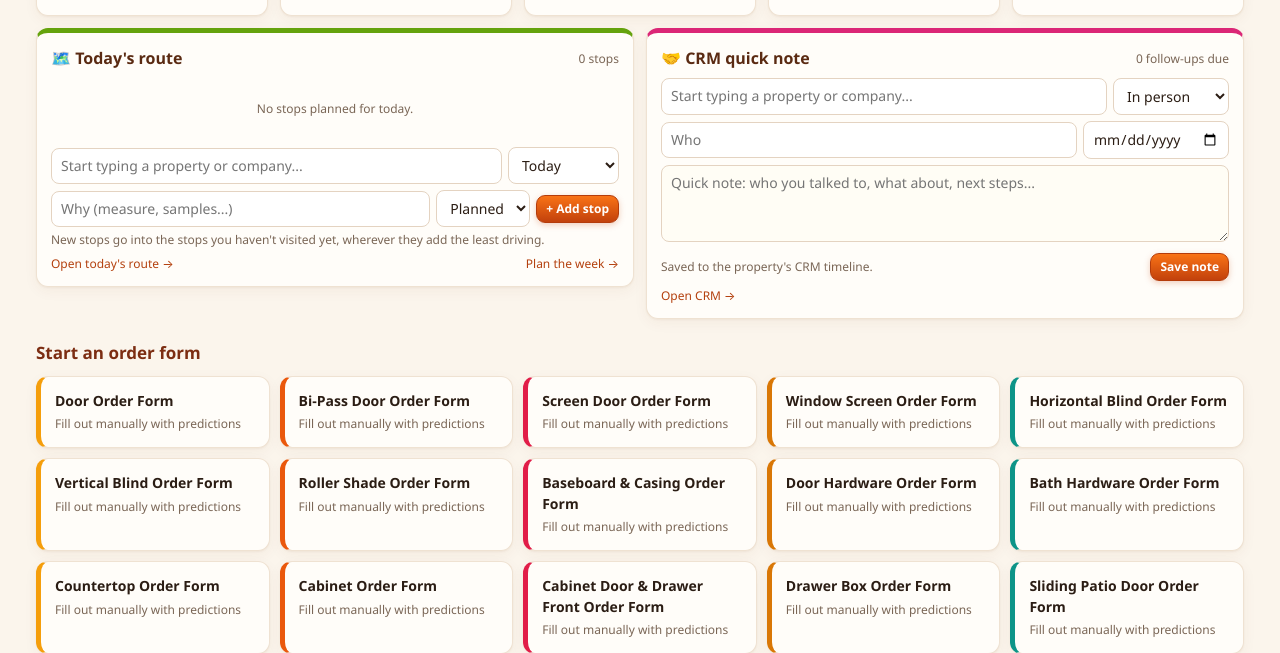
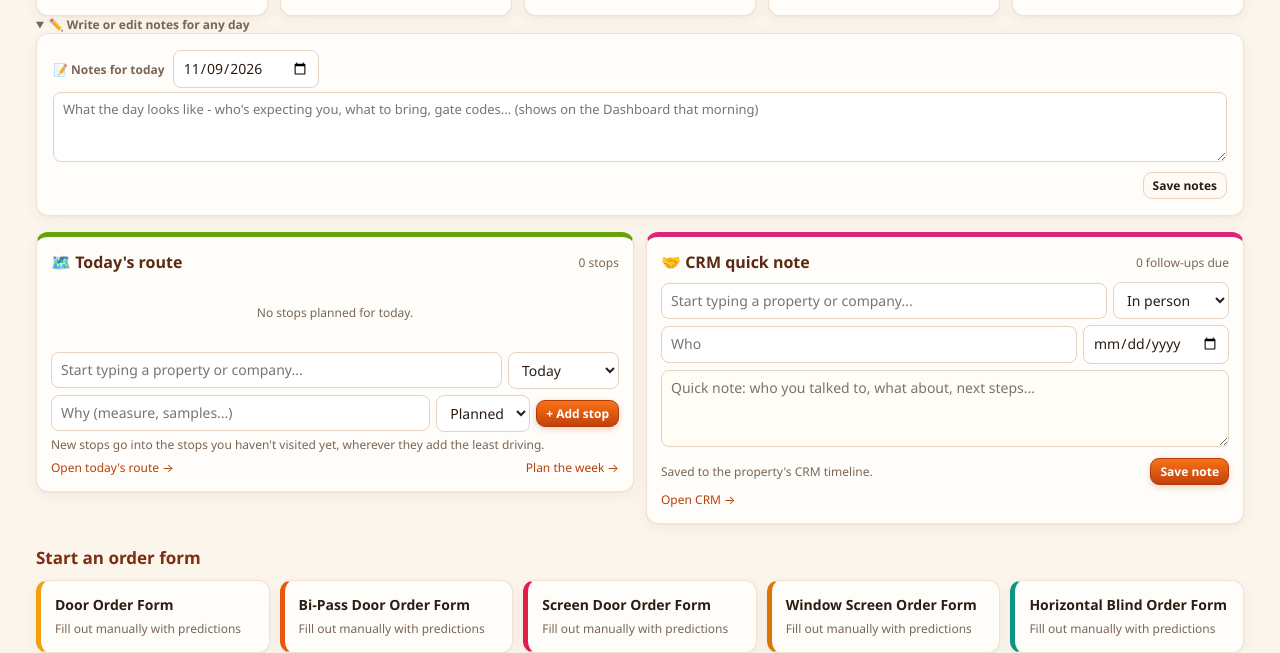
Before and after one commit to taylor223223/OrderFormApp, a Flask app: page / in a window 1280 px wide. Shown: the part 363-1016 px from the top of the page. Run offline with Flask 3, Linux system fonts and the light colour scheme; the visitor is signed in with stand-in values (Sample User, id 1); data comes from the database, SQL or seed files in the repository; data that the repository does not hold is empty.

Commit message:
v2.34.7: notes box on Routes and Dashboard has its own date picker - write any day's notes without leaving the page
Co-Authored-By: Claude Opus 5.5 <noreply@anthropic.com>
Claude-Session: https://claude.ai/code/session_01VgH4DLK9Z4tdydqi4Dk9it

```diff
--- a/orderapp/__init__.py
+++ b/orderapp/__init__.py
@@ -7,7 +7,7 @@ from flask import Flask, abort, request, session
 from . import db
 from .paths import data_dir, is_cloud, is_demo, resource_path
 
-__version__ = "2.34.6"
+__version__ = "2.34.7"
 
 
 def _secret_key():
--- a/orderapp/routes/routes_plan.py
+++ b/orderapp/routes/routes_plan.py
@@ -597,6 +597,20 @@ def save_day_note(day):
     return redirect(nxt if nxt.startswith("/") and not nxt.startswith("//") else url_for("plan.day", day=d.isoformat()))
 
 
+@bp.route("/routes/note", methods=["POST"])
+@login_required
+def save_note_any():
+    """The notes box with its own date picker: save the note for whatever day is picked, stay on this page."""
+    return save_day_note(request.form.get("day", ""))
+
+
+@bp.route("/routes/day/<day>/note.json")
+@login_required
+def note_json(day):
+    d = _day(day) or abort(404)
+    return jsonify({"day": d.isoformat(), "label": f"{d:%A %m/%d}", "note": day_note(d.isoformat())})
+
+
 @bp.route("/routes/day/<day>/sheet")
 @login_required
 def sheet(day):
--- /dev/null
+++ b/orderapp/templates/_day_note_box.html
@@ -0,0 +1,29 @@
+{# Notes for a day, with its own date picker: write tomorrow's (or Wednesday's) notes without leaving this page.
+   Needs: nb_day (YYYY-MM-DD the box starts on), nb_note (that day's note), nb_next (where to come back to). #}
+<form method="post" action="{{ url_for('plan.save_note_any') }}" class="card daynote" data-notebox>
+  <input type="hidden" name="next" value="{{ nb_next }}">
+  <div class="row" style="gap:8px;align-items:center;flex-wrap:wrap">
+    <label style="margin:0">📝 Notes for <span data-nb-label>{{ nb_label }}</span></label>
+    <input type="date" name="day" value="{{ nb_day }}" data-nb-day style="width:auto" title="Pick any day to read or write its notes - you stay on this page">
+    <span class="small muted" data-nb-status></span>
+  </div>
+  <textarea name="note" rows="2" data-nb-note placeholder="What the day looks like - who's expecting you, what to bring, gate codes... (shows on the Dashboard that morning)">{{ nb_note }}</textarea>
+  <div class="row" style="justify-content:flex-end;margin-top:4px"><button class="btn sm">Save notes</button></div>
+</form>
+<script>
+(function () {
+  const f = document.currentScript.previousElementSibling;
+  const day = f.querySelector('[data-nb-day]'), note = f.querySelector('[data-nb-note]');
+  const label = f.querySelector('[data-nb-label]'), status = f.querySelector('[data-nb-status]');
+  let loaded = note.value;
+  day.addEventListener('change', async () => {
+    if (!day.value) return;
+    if (note.value !== loaded && !confirm('You have unsaved notes - switch days without saving them?')) return;
+    status.textContent = 'loading…';
+    try {
+      const r = await fetch('{{ url_for("plan.note_json", day="DAY") }}'.replace('DAY', day.value)).then(r => r.json());
+      note.value = loaded = r.note || ''; label.textContent = r.label; status.textContent = '';
+    } catch (e) { status.textContent = "couldn't load that day"; }
+  });
+})();
+</script>
--- a/orderapp/templates/dashboard.html
+++ b/orderapp/templates/dashboard.html
@@ -17,8 +17,10 @@
 </div>
 {% if ai_summary %}<details class="card" style="border-left:4px solid #6d28d9" open><summary><b>🤖 {{ ai_summary.period|capitalize }} summary</b> <span class="small muted">{{ ai_summary.created[11:16] }}</span> · <a class="small" href="{{ url_for('assistant.home') }}">Assistant</a></summary>
 <pre style="white-space:pre-wrap;font-family:inherit;margin:6px 0 0">{{ ai_summary.body }}</pre></details>{% endif %}
-{% if today_note %}<div class="card daynote-today"><div class="row" style="justify-content:space-between"><b>📝 Notes for today</b><a class="small" href="{{ url_for('plan.day', day=today) }}">edit</a></div>
+{% if today_note %}<div class="card daynote-today"><div class="row" style="justify-content:space-between"><b>📝 Notes for today</b></div>
 <div style="white-space:pre-wrap;margin-top:4px">{{ today_note }}</div></div>{% endif %}
+<details class="daynote-dash" {{ 'open' if not today_note }}><summary class="small muted" style="cursor:pointer">✏️ Write or edit notes for any day</summary>
+{% set nb_day, nb_note, nb_label, nb_next = today, today_note, 'today', url_for('main.dashboard') %}{% include '_day_note_box.html' %}</details>
 <div class="grid g2 previews">
   <!-- Today's route preview -->
   <div class="card pv pv-route">
--- a/orderapp/templates/route_day.html
+++ b/orderapp/templates/route_day.html
@@ -12,10 +12,7 @@
 {% if not res.start and not res.start_address %}<div class="flash error">No start address yet - add where you leave from in Settings → Route planner (or below for just this day).</div>{% endif %}
 <div class="grid g2">
 <div>
-<form method="post" action="{{ url_for('plan.save_day_note', day=day) }}" class="card daynote"><input type="hidden" name="next" value="{{ url_for('plan.day', day=day) }}">
-<label style="margin:0">📝 Notes for {{ d.strftime('%A %m/%d') }}</label>
-<textarea name="note" rows="2" placeholder="What the day looks like - who's expecting you, what to bring, gate codes... (shows on the Dashboard that morning)">{{ day_note }}</textarea>
-<div class="row" style="justify-content:flex-end;margin-top:4px"><button class="btn sm">Save notes</button></div></form>
+{% set nb_day, nb_note, nb_label, nb_next = day, day_note, d.strftime('%A %m/%d'), url_for('plan.day', day=day) %}{% include '_day_note_box.html' %}
 <form method="post" action="{{ url_for('plan.add') }}" class="card row"><input type="hidden" name="day" value="{{ day }}"><input type="hidden" name="next" value="{{ url_for('plan.day', day=day) }}">
 <div style="flex:1;min-width:200px">{% set picker_id='rd_cust' %}{% set pre_customer=None %}{% include '_cust_picker.html' %}</div>
 <input name="purpose" placeholder="Why" style="max-width:170px"><select name="source" style="width:auto"><option value="">Planned</option><option>Call</option><option>Text</option><option>Email</option></select>
```
Also changed, not shown: tests/test_v2310.py (+12 -0 lines).
